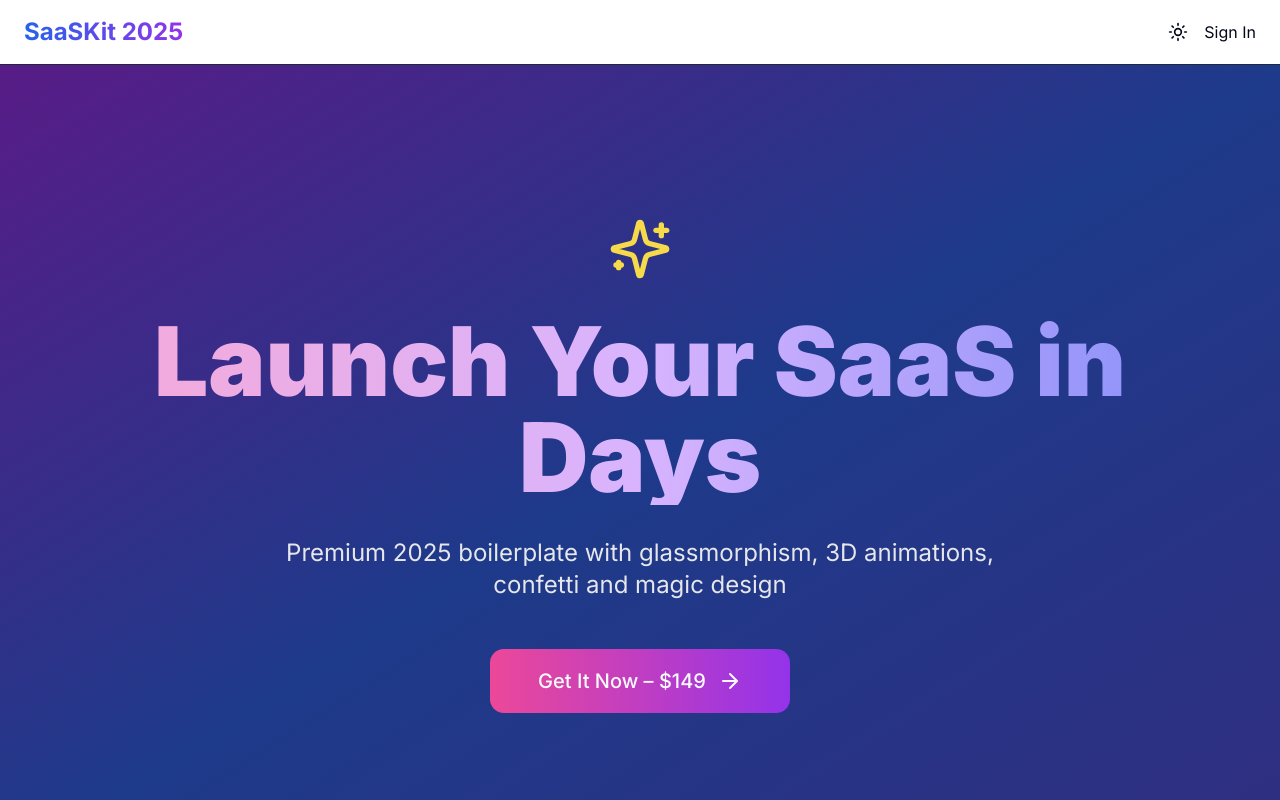
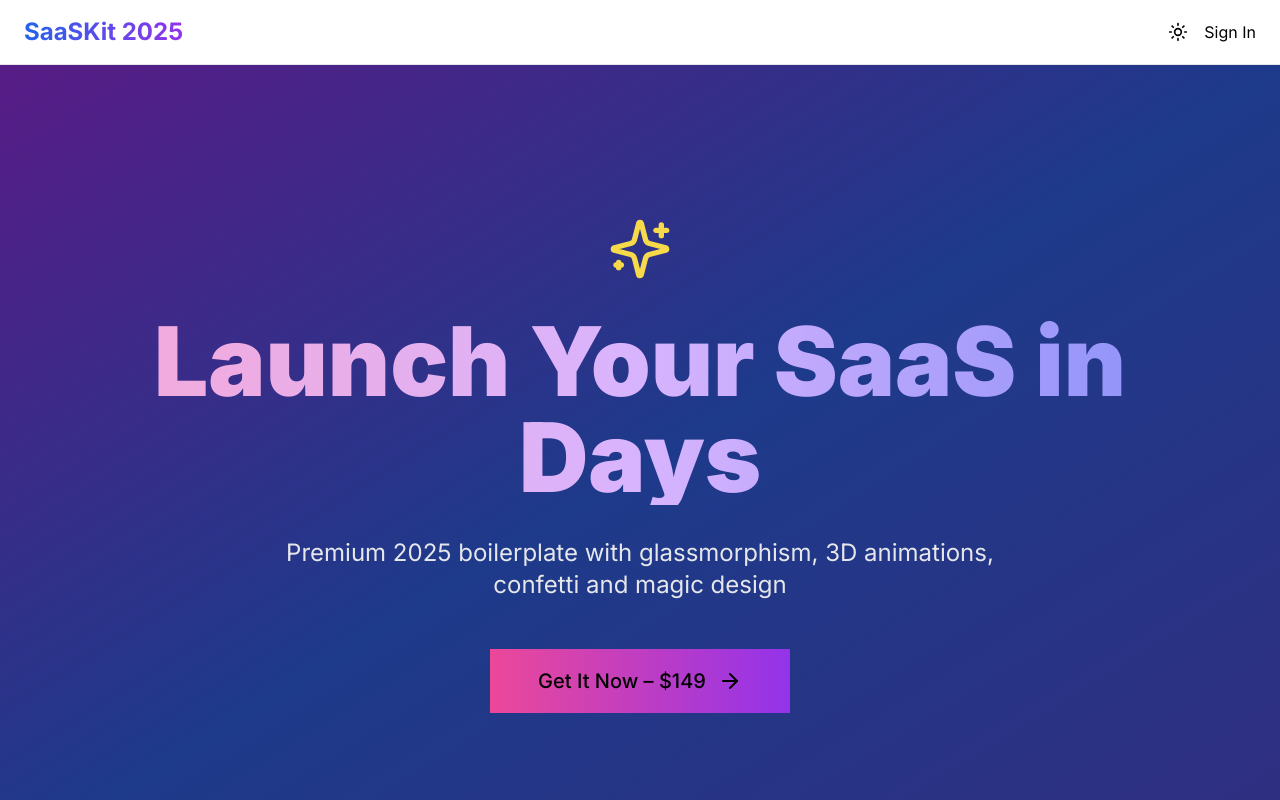
Before and after one commit to mickeyl11l/my-saas-2025, a Next.js app: page / in a window 1280 px wide. Shown: the top 800 px of the page. Built offline with nearby package versions, Linux system fonts and the light colour scheme.

Commit message:
Update globals.css

```diff
--- a/app/globals.css
+++ b/app/globals.css
@@ -2,93 +2,15 @@
 @tailwind components;
 @tailwind utilities;
 
-/* Топовые эффекты 2025 года */
 @layer utilities {
-  .animate-spin-slow {
-    animation: spin 8s linear infinite;
+  .glass {
+    @apply bg-white/5 backdrop-blur-xl border border-white/10;
   }
-
-  .bg-grid-white\/\[0\.02\] {
-    background-image:
-      linear-gradient(to right, rgba(255,255,255,0.02) 1px, transparent 1px),
-      linear-gradient(to bottom, rgba(255,255,255,0.02) 1px, transparent 1px);
-    background-size: 60px 60px;
-  }
-
-  .glass {
-    background: rgba(255, 255, 255, 0.05);
-    backdrop-filter: blur(20px);
-    -webkit-backdrop-filter: blur(20px);
-    border: 1px solid rgba(255, 255, 255, 0.1);
-  }
-
-  .neumorphic {
-    background: #0f0f1e;
-    box-shadow:
-      20px 20px 40px #0a0a14,
-      -20px -20px 40px #141428;
-  }
-
-  .neumorphic-inset {
-    box-shadow:
-      inset 10px 10px 20px #0a0a14,
-      inset -10px -10px 20px #141428;
-  }
-
-  .neumorphic-hover {
-    box-shadow:
-      10px 10px 20px #0a0a14,
-      -10px -10px 20px #141428;
-  }
-
-  .gradient-text {
-    @apply bg-gradient-to-r from-purple-400 via-pink-500 to-red-500 bg-clip-text text-transparent;
-  }
-
   .floating {
     animation: float 6s ease-in-out infinite;
   }
-
   @keyframes float {
-    0%, 100% { transform: translateY(0px); }
+    0%, 100% { transform: translateY(0); }
     50% { transform: translateY(-20px); }
   }
 }
-
-@layer base {
-  :root {
-    --background: 222.2 84% 4.9%;
-    --foreground: 210 40% 98%;
-    --card: 222.2 84% 4.9%;
-    --card-foreground: 210 40% 98%;
-    --primary: 263.4 70% 50.4%;
-    --primary-foreground: 210 40% 98%;
-    --secondary: 217.2 32.6% 17.5%;
-    --secondary-foreground: 210 40% 98%;
-    --muted: 217.2 32.6% 17.5%;
-    --muted-foreground: 215 20.2% 65.1%;
-    --accent: 217.2 32.6% 17.5%;
-    --accent-foreground: 210 40% 98%;
-    --border: 217.2 32.6% 17.5%;
-    --radius: 1rem;
-  }
-
-  .light {
-    --background: 0 0% 100%;
-    --foreground: 222.2 84% 4.9%;
-    --card: 0 0% 100%;
-    --card-foreground: 222.2 84% 4.9%;
-    --primary: 221.2 83.2% 53.3%;
-    --primary-foreground: 210 40% 98%;
-  }
-}
-
-@layer base {
-  * {
-    @apply border-border;
-  }
-  body {
-    @apply bg-background text-foreground min-h-screen;
-    background-image: radial-gradient(circle at 50% 50%, rgba(120, 119, 198, 0.1) 0%, transparent 50%);
-  }
-}
```
